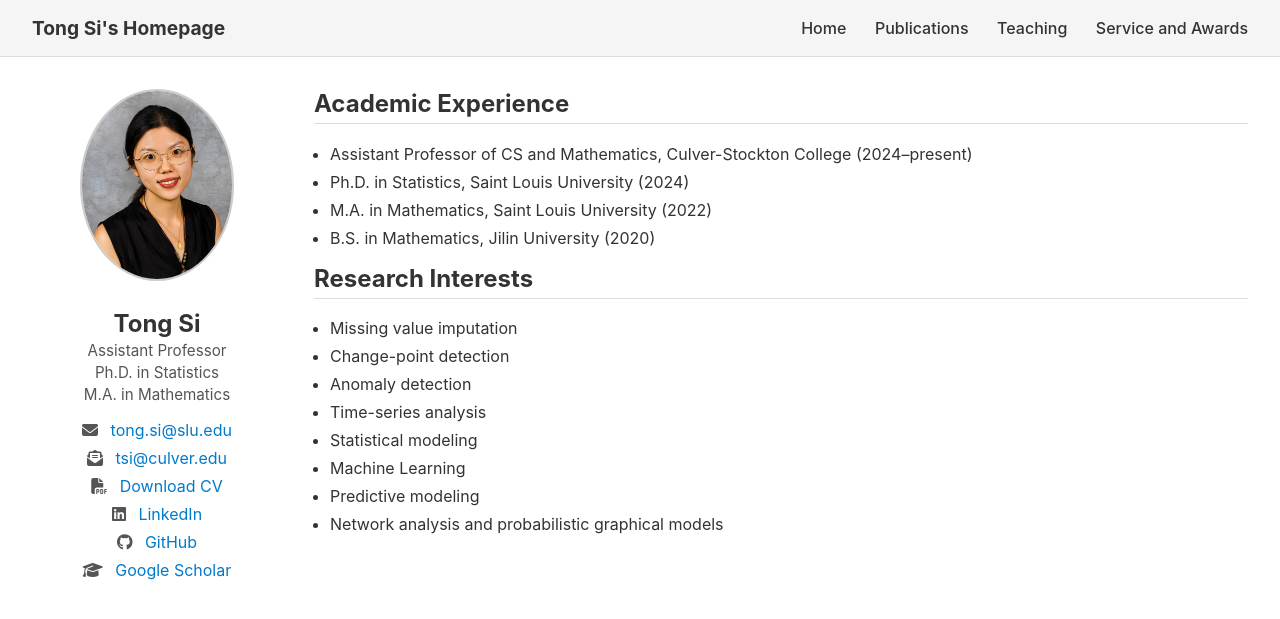
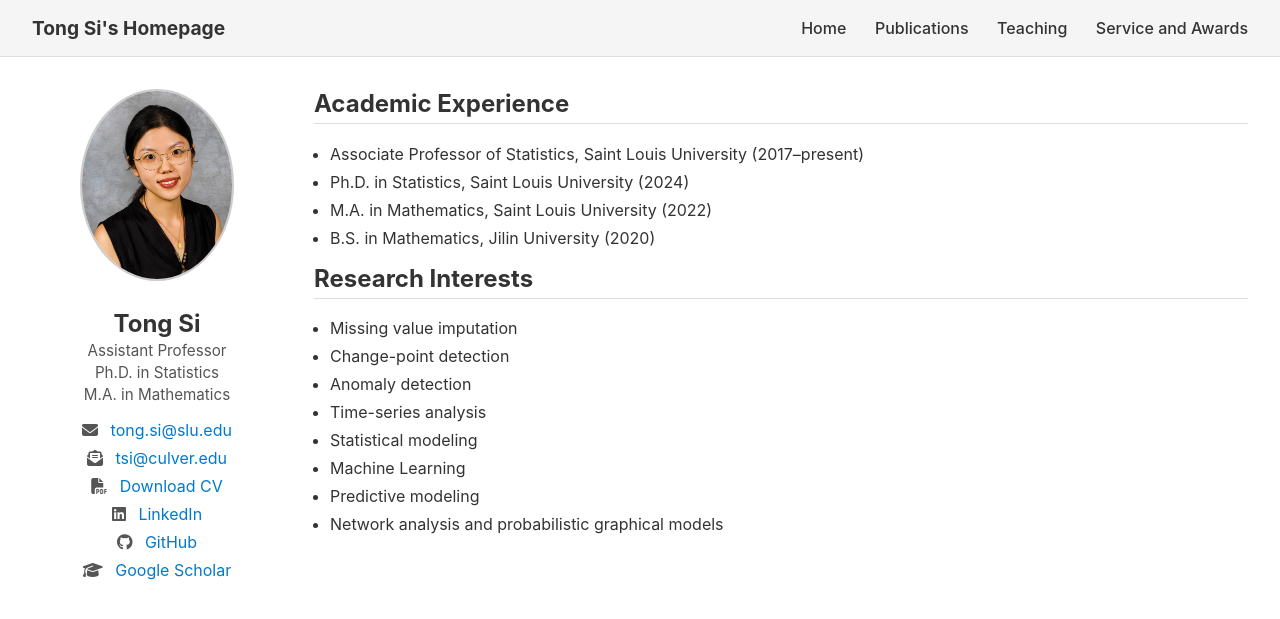
Before and after one commit to GongData/gongData.github.io, a Jekyll site: the page index.html, which Jekyll copies as it is, in a window 1280 px wide. Shown: the top 619 px of the page. Built offline with Jekyll 4.4.1, drawn with Linux system fonts in a browser that asks for light colours.

Commit message:
Update index.html

```diff
--- a/index.html
+++ b/index.html
@@ -123,7 +123,7 @@
   <section class="main-content">
     <h2>Academic Experience</h2>
     <ul>
-      <li>Assistant Professor of CS and Mathematics, Culver-Stockton College (2024–present)</li>
+      <li>Associate Professor of Statistics, Saint Louis University (2017–present)</li>
       <li>Ph.D. in Statistics, Saint Louis University (2024)</li>
       <li>M.A. in Mathematics, Saint Louis University (2022)</li>
       <li>B.S. in Mathematics, Jilin University (2020)</li>
```
